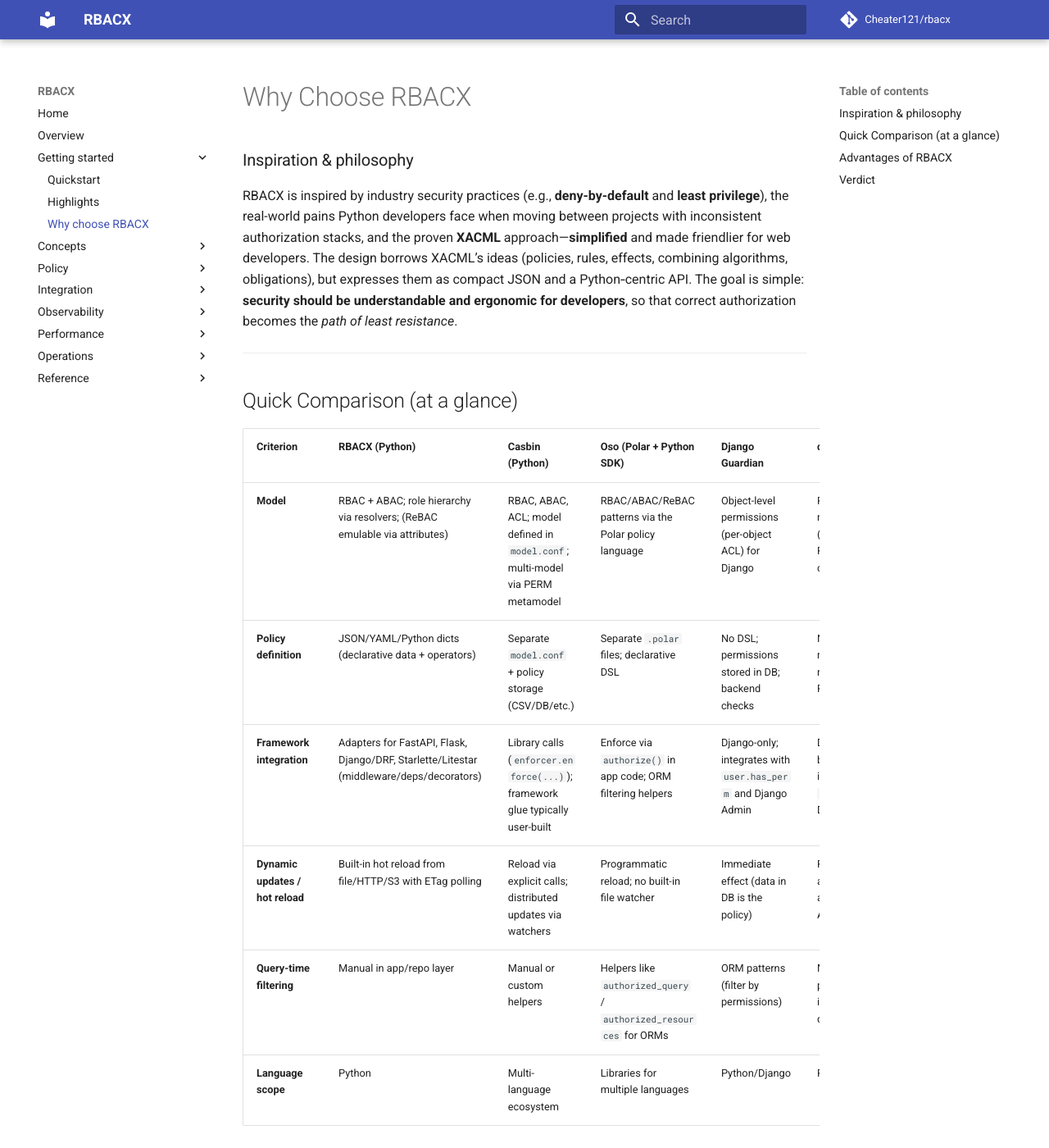
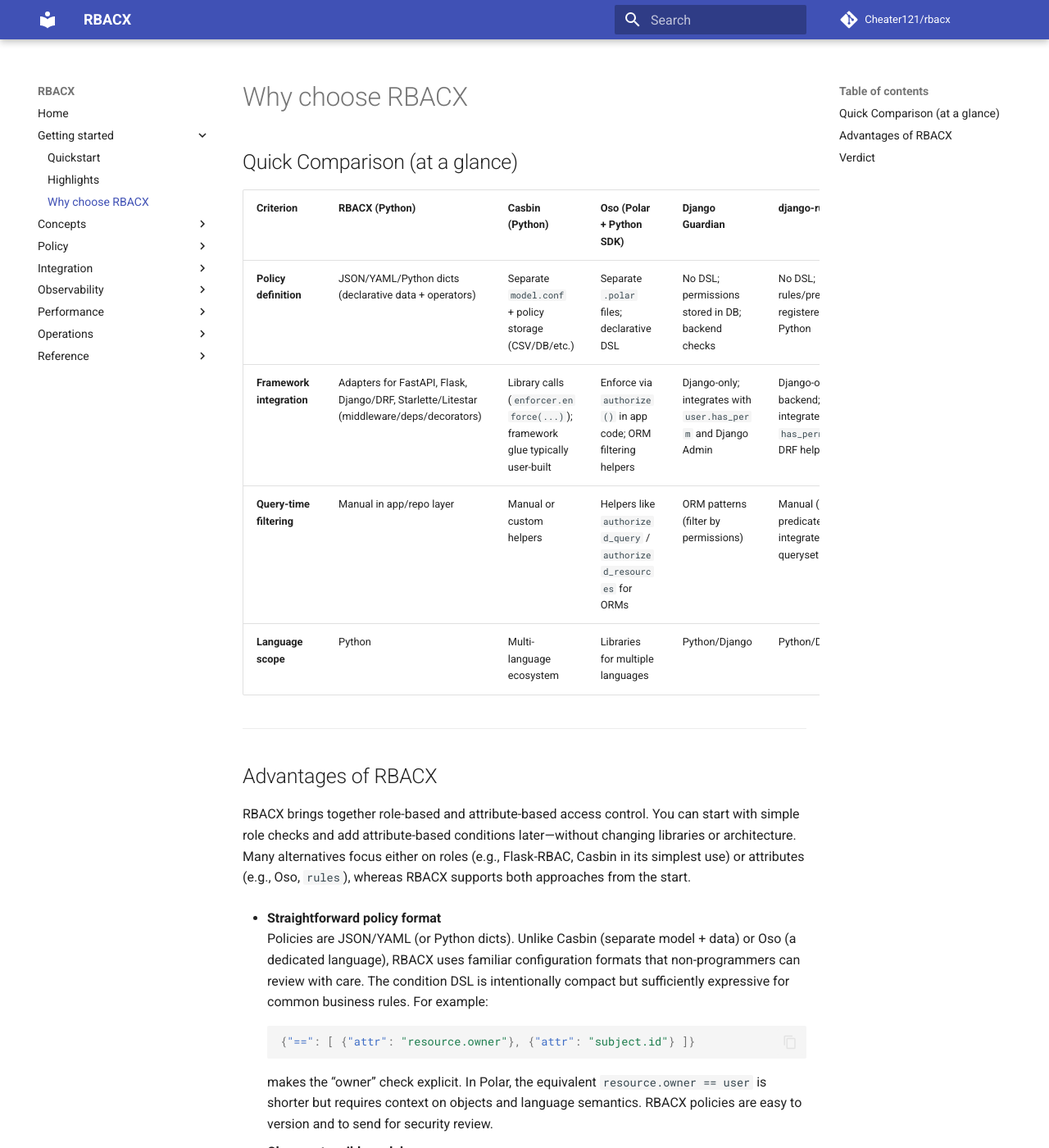
Before and after one commit to Cheater121/rbacx, an MkDocs documentation site: the page built from docs/why_choose.md, in a window 1280 px wide and 1400 px high. Shown: the whole window at 82% size. Built offline with MkDocs 1.6.1 and Material for MkDocs 9.7.7, drawn with Linux system fonts in a browser that asks for light colours; comment, search, counter and statistics services are not loaded.

Commit message:
Docs: extend docs

```diff
--- a/docs/why_choose.md
+++ b/docs/why_choose.md
@@ -1,18 +1,9 @@
-# Why Choose RBACX
-
-### Inspiration & philosophy
-RBACX is inspired by industry security practices (e.g., **deny-by-default** and **least privilege**), the real-world pains Python developers face when moving between projects with inconsistent authorization stacks, and the proven **XACML** approach—**simplified** and made friendlier for web developers. The design borrows XACML’s ideas (policies, rules, effects, combining algorithms, obligations), but expresses them as compact JSON and a Python‑centric API. The goal is simple: **security should be understandable and ergonomic for developers**, so that correct authorization becomes the *path of least resistance*.
-
----
-
 ## Quick Comparison (at a glance)
 
 | Criterion | **RBACX (Python)** | **Casbin (Python)** | **Oso (Polar + Python SDK)** | **Django Guardian** | **django-rules** | **Flask-RBAC** |
 |---|---|---|---|---|---|---|
-| **Model** | RBAC + ABAC; role hierarchy via resolvers; (ReBAC emulable via attributes) | RBAC, ABAC, ACL; model defined in `model.conf`; multi-model via PERM metamodel | RBAC/ABAC/ReBAC patterns via the Polar policy language | Object-level permissions (per-object ACL) for Django | Predicate-based rules in Python (hybrid RBAC/ABAC by code) | Pure RBAC (roles & role hierarchy) for Flask |
 | **Policy definition** | JSON/YAML/Python dicts (declarative data + operators) | Separate `model.conf` + policy storage (CSV/DB/etc.) | Separate `.polar` files; declarative DSL | No DSL; permissions stored in DB; backend checks | No DSL; rules/predicates registered in Python | In-code decorators/config registering role rules |
 | **Framework integration** | Adapters for FastAPI, Flask, Django/DRF, Starlette/Litestar (middleware/deps/decorators) | Library calls (`enforcer.enforce(...)`); framework glue typically user-built | Enforce via `authorize()` in app code; ORM filtering helpers | Django-only; integrates with `user.has_perm` and Django Admin | Django-only backend; integrates with `has_perm` & DRF helpers | Flask-only; extension + decorators |
-| **Dynamic updates / hot reload** | Built-in hot reload from file/HTTP/S3 with ETag polling | Reload via explicit calls; distributed updates via watchers | Programmatic reload; no built-in file watcher | Immediate effect (data in DB is the policy) | Rules can be added/removed at runtime via API | No built-in hot reload; rules configured in code/ext |
 | **Query-time filtering** | Manual in app/repo layer | Manual or custom helpers | Helpers like `authorized_query` / `authorized_resources` for ORMs | ORM patterns (filter by permissions) | Manual (apply predicates or integrate with queryset logic) | N/A (endpoint/role checks) |
 | **Language scope** | Python | Multi-language ecosystem | Libraries for multiple languages | Python/Django | Python/Django | Python/Flask |
 
@@ -20,7 +11,6 @@
 
 ## Advantages of RBACX
 
-- **Combined RBAC + ABAC**
   RBACX brings together role-based and attribute-based access control. You can start with simple role checks and add attribute-based conditions later—without changing libraries or architecture. Many alternatives focus either on roles (e.g., Flask-RBAC, Casbin in its simplest use) or attributes (e.g., Oso, `rules`), whereas RBACX supports both approaches from the start.
 
 - **Straightforward policy format**
--- a/mkdocs.yml
+++ b/mkdocs.yml
@@ -29,7 +29,6 @@
 - pymdownx.superfences
 nav:
 - Home: index.md
-- Overview: overview.md
 - Getting started:
   - Quickstart: quickstart.md
   - Highlights: highlights.md
```
Also changed, not shown: docs/api.md (+13 -0 lines), docs/highlights.md (+0 -3 lines), docs/index.md (+0 -1 lines), docs/overview.md (deleted, +0 -2 lines), docs/policy_loading.md (+0 -1 lines).
